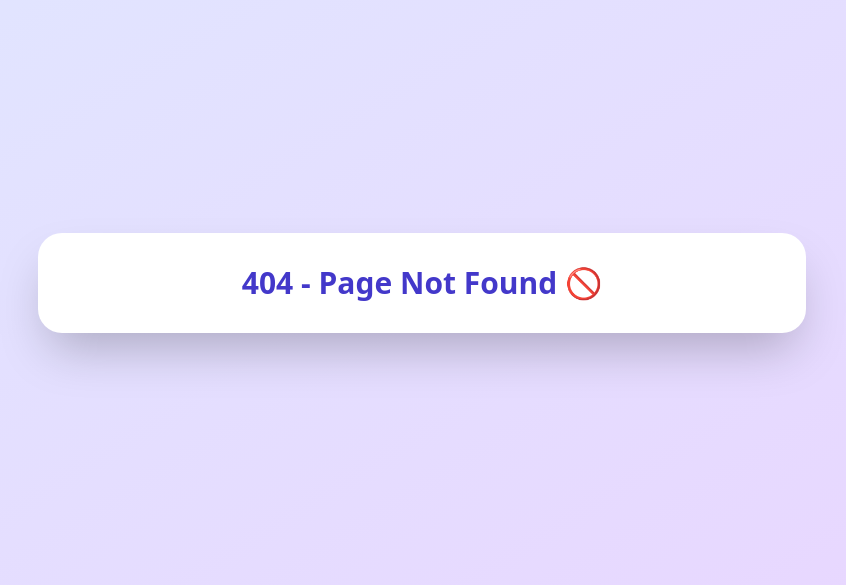
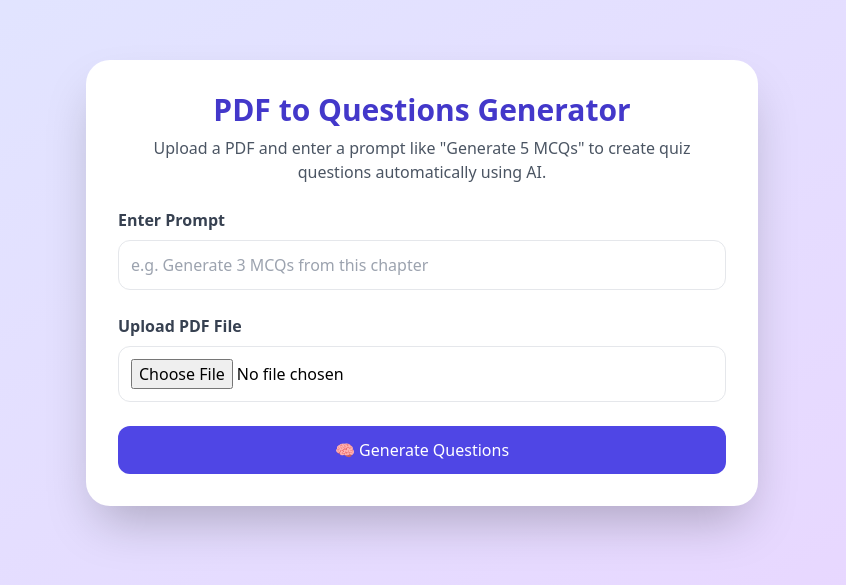
Before and after one commit to MukulDhiman03/educator-platform, a React (Vite) app: page /question_from_prompt in a window 1280 px wide. Before the commit this address had no page. Shown: the part 117-702 px from the top of the page, without its empty margins (218-1064 px from the left). Built offline with nearby package versions, Linux system fonts and the light colour scheme.

Commit message:
Add Genrate question from prompt

```diff
--- a/src/App.jsx
+++ b/src/App.jsx
@@ -10,6 +10,7 @@ import { BrowserRouter as Router, Routes, Route } from "react-router-dom";
 import "react-toastify/dist/ReactToastify.css";
 import ExtractQuestions from "./pages/ExtractQuestions";
 import ChapterSummaryGenerator from "./pages/ChapterSummaryGenerator";
+import GenerateQuestionsFromPrompt from "./pages/GenerateQuestionsFromPrompt";
 
 function App() {
   return (
@@ -24,6 +25,10 @@ function App() {
         <Route path="/question-generator" element={<ExtractQuestions />} />
         <Route path="/chapter-summary" element={<ChapterSummaryGenerator />} />
         <Route
+          path="/question_from_prompt"
+          element={<GenerateQuestionsFromPrompt />}
+        />
+        <Route
           path="/personalized-learning"
           element={<PersonalizedLearning />}
         />
--- /dev/null
+++ b/src/pages/GenerateQuestionsFromPrompt.jsx
@@ -0,0 +1,161 @@
+import React, { useState } from "react";
+import { motion } from "framer-motion";
+import { ToastContainer, toast } from "react-toastify";
+import axios from "axios";
+
+const ExtractQuestions = () => {
+  const [pdfFile, setPdfFile] = useState(null);
+  const [prompt, setPrompt] = useState(""); // user input prompt
+  const [loading, setLoading] = useState(false);
+  const [questions, setQuestions] = useState([]);
+
+  const handleFileChange = (e) => {
+    setPdfFile(e.target.files[0]);
+    setQuestions([]);
+  };
+
+  const handlePromptChange = (e) => {
+    setPrompt(e.target.value);
+  };
+
+  const handleExtractQuestions = async () => {
+    if (!pdfFile) return toast.warn("Please upload a PDF file.");
+    if (!prompt.trim()) return toast.warn("Please enter a question prompt.");
+    setLoading(true);
+
+    try {
+      const formData = new FormData();
+      formData.append("file", pdfFile);
+      formData.append("save_path", "math"); // you can make this dynamic if needed
+      formData.append("question", prompt);
+
+      const response = await axios.post(
+        "http://localhost:8000/generate_questions_from_prompt/",
+        formData
+      );
+      console.log(response);
+      const output = response.data;
+      const qList = Array.isArray(output) ? output : [output]; // fallback if not array
+      setQuestions(qList);
+      toast.success("Questions extracted successfully!");
+    } catch (error) {
+      toast.error("Failed to extract questions. Please try again.");
+      console.error(error);
+    } finally {
+      setLoading(false);
+    }
+  };
+
+  const handleCopyToClipboard = () => {
+    if (questions.length === 0) return;
+    navigator.clipboard.writeText(questions.join("\n"));
+    toast.success("Questions copied to clipboard!");
+  };
+
+  const handleReset = () => {
+    setPdfFile(null);
+    setPrompt("");
+    setQuestions([]);
+  };
+
+  return (
+    <div className="min-h-screen bg-gradient-to-br from-indigo-100 to-purple-200 flex items-center justify-center p-6">
+      <motion.div
+        initial={{ scale: 0.9, opacity: 0 }}
+        animate={{ scale: 1, opacity: 1 }}
+        transition={{ duration: 0.4 }}
+        className="bg-white rounded-3xl shadow-2xl w-full max-w-2xl p-8"
+      >
+        <h1 className="text-3xl font-bold text-center text-indigo-700 mb-2">
+          PDF to Questions Generator
+        </h1>
+        <p className="text-center text-gray-600 mb-6 max-w-xl mx-auto">
+          Upload a PDF and enter a prompt like "Generate 5 MCQs" to create quiz
+          questions automatically using AI.
+        </p>
+
+        {/* Prompt Input */}
+        <label className="block mb-2 font-semibold text-gray-700">
+          Enter Prompt
+        </label>
+        <input
+          type="text"
+          placeholder="e.g. Generate 3 MCQs from this chapter"
+          value={prompt}
+          onChange={handlePromptChange}
+          className="w-full p-3 mb-6 border rounded-xl focus:outline-none focus:ring-2 focus:ring-indigo-300"
+        />
+
+        {/* File Upload */}
+        <label className="block mb-2 font-semibold text-gray-700">
+          Upload PDF File
+        </label>
+        <input
+          type="file"
+          accept="application/pdf"
+          onChange={handleFileChange}
+          className="w-full p-3 mb-6 border rounded-xl focus:outline-none focus:ring-2 focus:ring-indigo-300"
+        />
+
+        {/* Submit Button */}
+        <button
+          onClick={handleExtractQuestions}
+          disabled={loading}
+          className={`bg-indigo-600 text-white px-6 py-3 rounded-xl w-full transition ${
+            loading ? "opacity-60 cursor-not-allowed" : "hover:bg-indigo-700"
+          }`}
+        >
+          {loading ? "⏳ Extracting..." : "🧠 Generate Questions"}
+        </button>
+
+        {/* Copy & Reset */}
+        {questions.length > 0 && (
+          <div className="flex gap-4 mt-6">
+            <button
+              onClick={handleCopyToClipboard}
+              className="w-full bg-green-600 text-white px-6 py-2 rounded-xl hover:bg-green-700 transition"
+            >
+              📋 Copy Questions
+            </button>
+            <button
+              onClick={handleReset}
+              className="w-full bg-red-600 text-white px-6 py-2 rounded-xl hover:bg-red-700 transition"
+            >
+              ♻️ Reset
+            </button>
+          </div>
+        )}
+
+        {/* Loader */}
+        {loading && (
+          <div className="flex justify-center my-6">
+            <div className="loader ease-linear rounded-full border-8 border-t-8 border-indigo-500 h-12 w-12 animate-spin"></div>
+          </div>
+        )}
+
+        {/* Output */}
+        {!loading && questions.length > 0 && (
+          <motion.div
+            key={questions.join("")}
+            initial={{ opacity: 0, y: 20 }}
+            animate={{ opacity: 1, y: 0 }}
+            transition={{ duration: 0.4 }}
+            className="mt-6 bg-indigo-50 p-6 rounded-xl border border-indigo-300 shadow-md text-indigo-900"
+          >
+            <h2 className="text-xl font-bold mb-4">📝 Extracted Questions</h2>
+            <ul className="list-disc ml-5 space-y-2">
+              {questions.map((q, i) => (
+                <li key={i} className="leading-relaxed">
+                  {q}
+                </li>
+              ))}
+            </ul>
+          </motion.div>
+        )}
+      </motion.div>
+      <ToastContainer />
+    </div>
+  );
+};
+
+export default ExtractQuestions;
```
